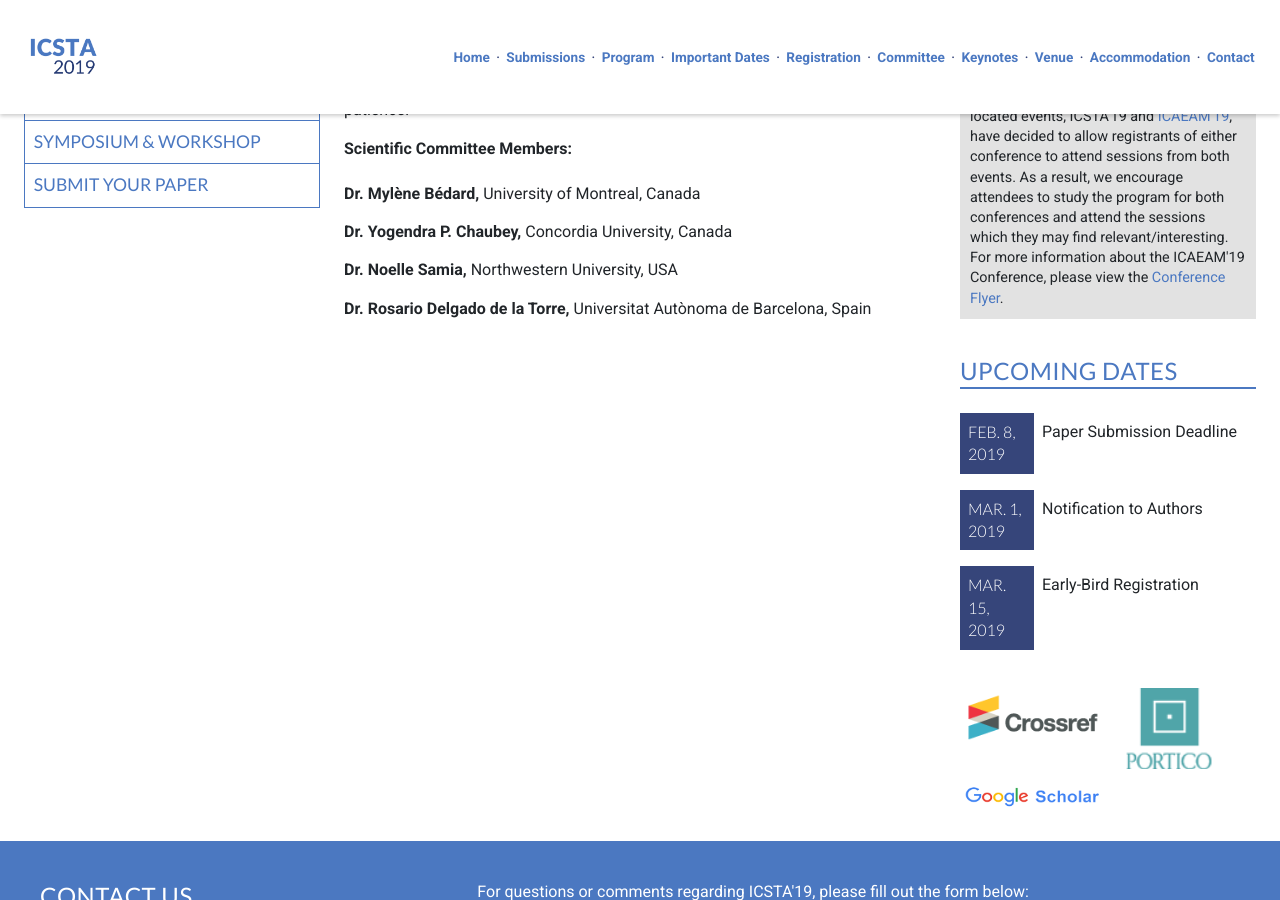
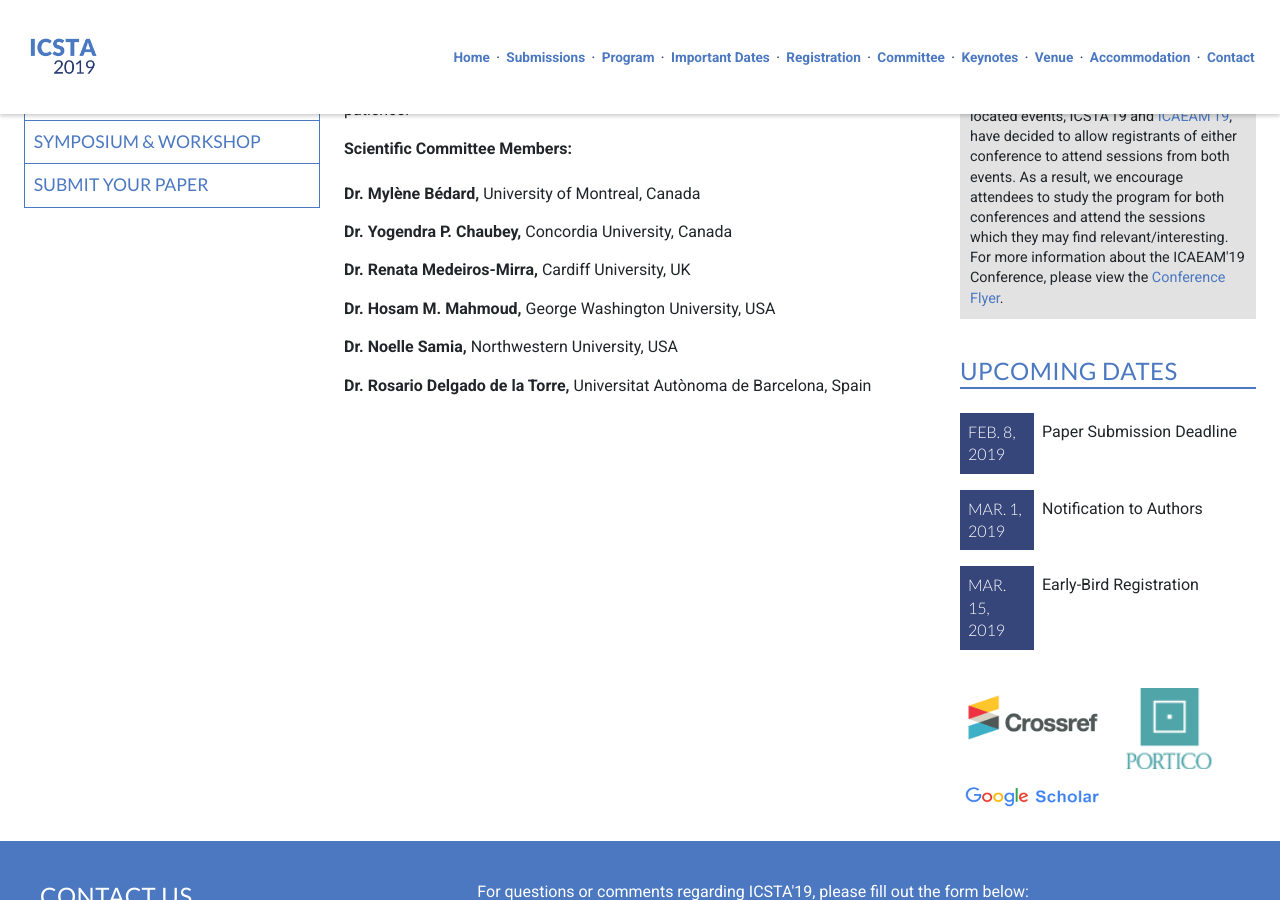
Before and after one commit to intaset/icsta, a Jekyll site: the page built from committee.html, in a window 1280 px wide and 900 px high, scrolled down 427 px. Built offline with Jekyll 4.4.1, drawn with Linux system fonts in a browser that asks for light colours; nearby versions of some CDN libraries; Markdown is read by kramdown in place of the engine named in the settings; comment, search, counter and statistics services are not loaded.

Commit message:
added sc

```diff
--- a/committee.html
+++ b/committee.html
@@ -13,6 +13,8 @@ keyword: heat transfer conference, cfd conference, fluid flow conference,  energ
 
     <p class="body"><b>Dr. Mylène Bédard,</b> University of Montreal, Canada</p>
     <p class="body"><b>Dr. Yogendra P. Chaubey,</b> Concordia University, Canada</p>
+    <p class="body"><b>Dr. Renata Medeiros-Mirra,</b> Cardiff University, UK</p>
+    <p class="body"><b>Dr. Hosam M. Mahmoud,</b> George Washington University, USA</p>
     <p class="body"><b>Dr. Noelle Samia,</b> Northwestern University, USA</p>
     <p class="body"><b>Dr. Rosario Delgado de la Torre,</b> Universitat Autònoma de Barcelona, Spain</p>
 
```
Also changed, not shown: 1 other file.
